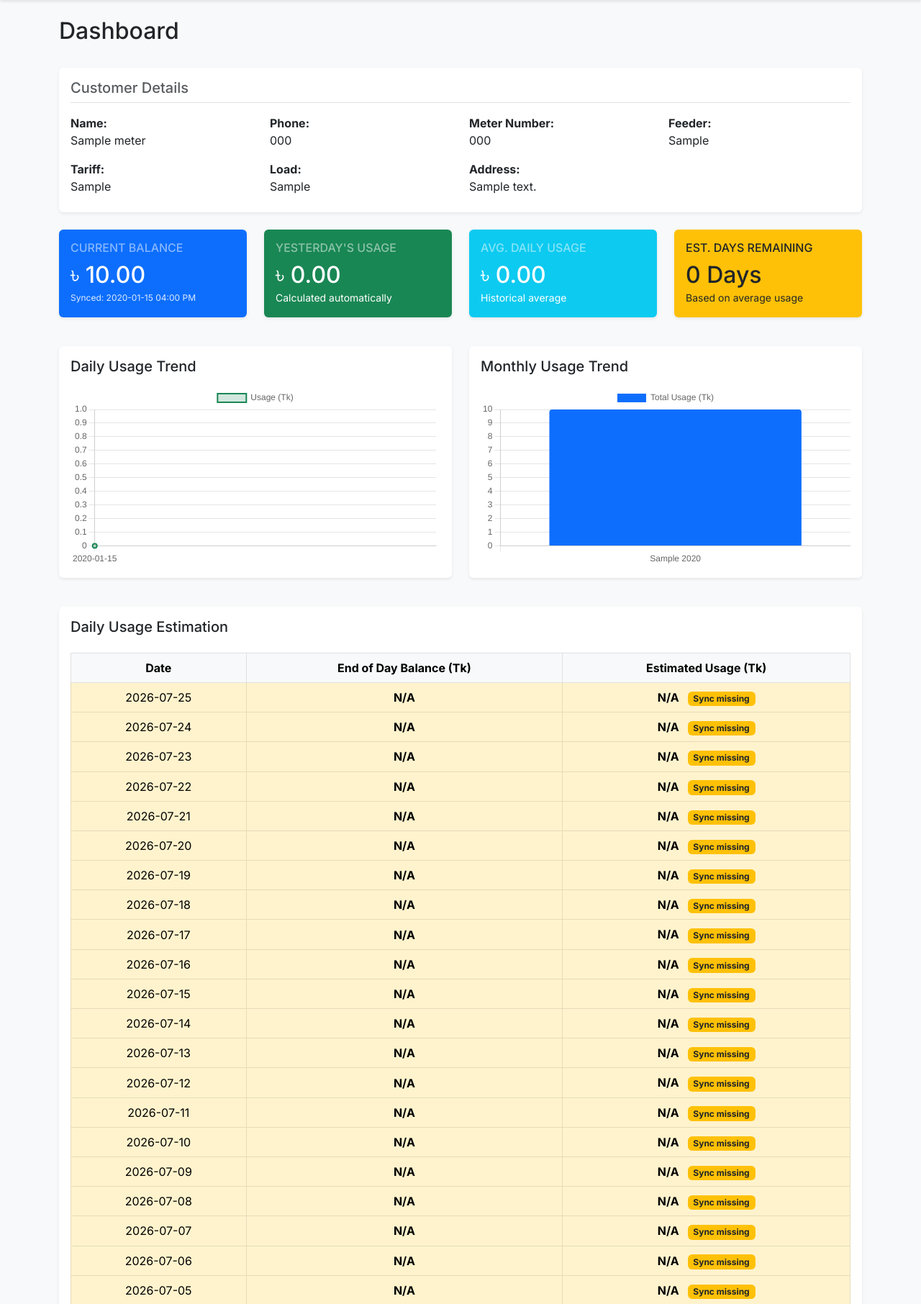
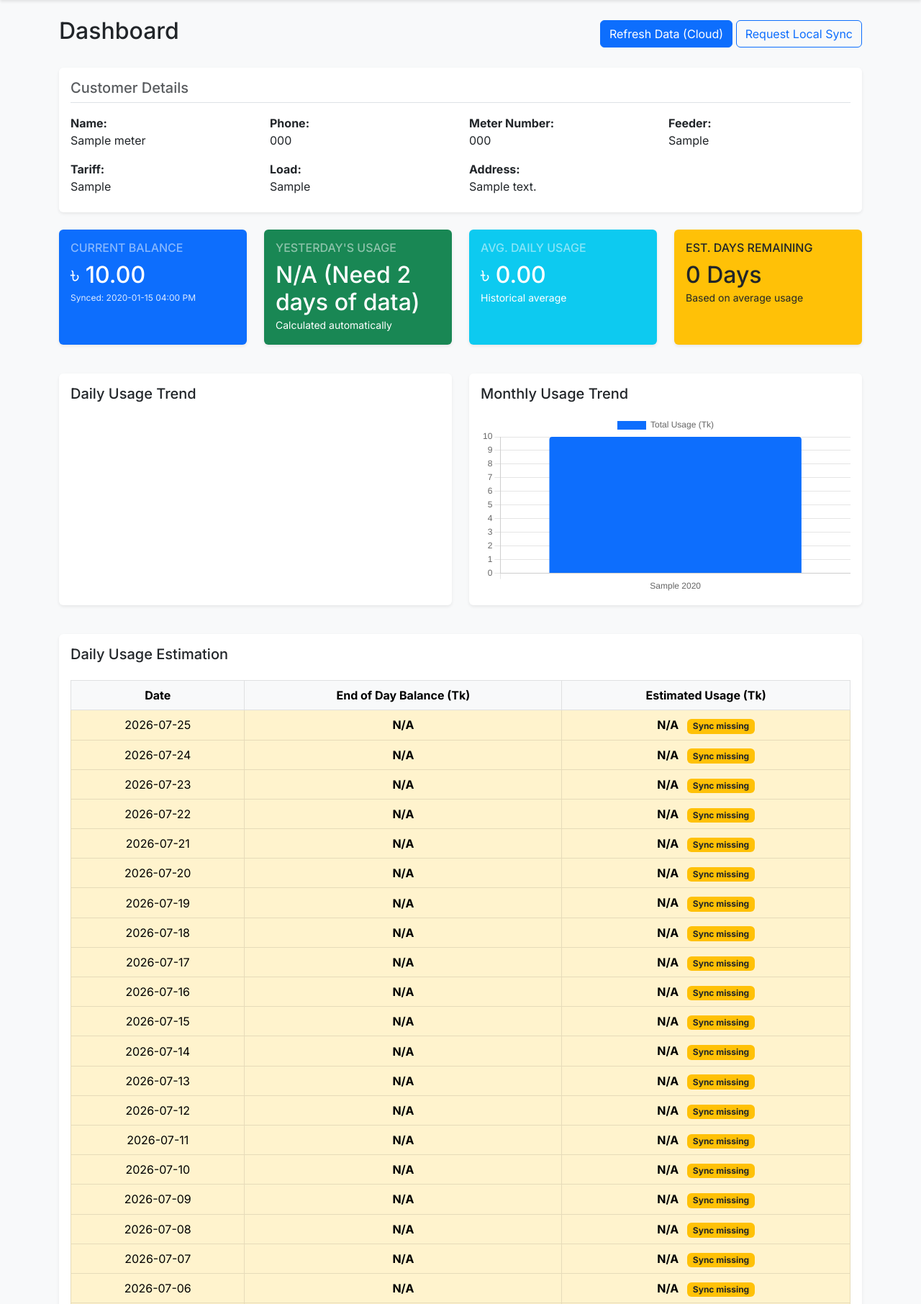
Before and after one commit to Ashfatul/nesco-meter-bill, a Flask app: page /dashboard in a window 1280 px wide. Shown: the part 56-1868 px from the top of the page at 72% size. Run offline with Flask 3, Linux system fonts and the light colour scheme; a user stored in the database is signed in; tables that the repository leaves empty hold one stand-in row (values such as "Sample post"); a map, chart or similar area stays blank.

Commit message:
Limit daily usages display, add PWA PNG icons for Chrome installability, implement local sync request flag and route

```diff
--- a/app.py
+++ b/app.py
@@ -179,6 +179,8 @@
                     'usage_value': 0.0,
                     'status': 'Sync missing'
                 })
+        # Slice to show only latest 31 days
+        daily_usages = daily_usages[:31]
 
     # For yesterday usage, if not available show 'N/A'
     yesterday_usage_display = "N/A (Need 2 days of data)"
@@ -317,6 +319,20 @@
 def service_worker():
     return app.send_static_file('js/sw.js'), 200, {'Content-Type': 'application/javascript'}
 
+@app.route('/request_local_sync')
+@login_required
+def request_local_sync():
+    meter = Meter.query.filter_by(user_id=current_user.id).first()
+    if meter:
+        meter.sync_requested = True
+        db.session.commit()
+        log_fetch(current_user.id, "Success", "Requested a manual sync from local PC.", "Manual")
+        flash('Local sync requested. If your local PC is on, it will fetch the latest data shortly.', 'info')
+    else:
+        flash('No meter configured to sync.', 'warning')
+    return redirect(url_for('dashboard'))
+
+
 
 @app.route('/settings', methods=['GET', 'POST'])
 @login_required
@@ -443,6 +459,9 @@
                 if 'last_synced' not in meter_cols:
                     db.session.execute(db.text("ALTER TABLE meters ADD COLUMN last_synced TIMESTAMP"))
                     db.session.commit()
+                if 'sync_requested' not in meter_cols:
+                    db.session.execute(db.text("ALTER TABLE meters ADD COLUMN sync_requested BOOLEAN DEFAULT 0 NOT NULL"))
+                    db.session.commit()
 
                 balance_cols = [row[1] for row in db.session.execute(db.text("PRAGMA table_info(balances)")).fetchall()]
                 if 'telegram_sent' not in balance_cols:
@@ -453,6 +472,7 @@
                 db.session.execute(db.text("ALTER TABLE users ADD COLUMN IF NOT EXISTS telegram_chat_id TEXT"))
                 db.session.execute(db.text("ALTER TABLE users ALTER COLUMN telegram_chat_id TYPE TEXT"))
                 db.session.execute(db.text("ALTER TABLE meters ADD COLUMN IF NOT EXISTS last_synced TIMESTAMP"))
+                db.session.execute(db.text("ALTER TABLE meters ADD COLUMN IF NOT EXISTS sync_requested BOOLEAN DEFAULT FALSE NOT NULL"))
                 db.session.execute(db.text("ALTER TABLE balances ADD COLUMN IF NOT EXISTS telegram_sent BOOLEAN DEFAULT FALSE NOT NULL"))
                 db.session.commit()
             print("Database self-healing columns verified successfully.")
--- a/models.py
+++ b/models.py
@@ -24,6 +24,7 @@
     tariff = db.Column(db.String(50))
     load = db.Column(db.String(50))
     last_synced = db.Column(db.DateTime)
+    sync_requested = db.Column(db.Boolean, default=False, nullable=False)
 
     # Relationships
     balances = db.relationship('Balance', backref='meter', lazy=True)
--- a/templates/base.html
+++ b/templates/base.html
@@ -10,7 +10,7 @@
     <meta name="theme-color" content="#0d6efd">
     <meta name="apple-mobile-web-app-capable" content="yes">
     <meta name="apple-mobile-web-app-status-bar-style" content="default">
-    <link rel="apple-touch-icon" href="/static/icons/icon-192x192.jpg">
+    <link rel="apple-touch-icon" href="/static/icons/icon-192x192.png">
     <style>
         body {
             font-family: 'Inter', sans-serif;
--- a/templates/dashboard.html
+++ b/templates/dashboard.html
@@ -1,8 +1,17 @@
 {% extends "base.html" %}
 
 {% block content %}
-<div class="d-flex justify-content-between align-items-center mb-4">
+<div class="d-flex justify-content-between align-items-center mb-4 flex-wrap gap-2">
     <h2>Dashboard</h2>
+    <div>
+        <a href="{{ url_for('refresh_data') }}" id="refreshBtn" class="btn btn-primary" onclick="showLoader()">
+            <span id="refreshLoader" class="spinner-border spinner-border-sm d-none" role="status" aria-hidden="true"></span>
+            <span id="refreshText">Refresh Data (Cloud)</span>
+        </a>
+        <a href="{{ url_for('request_local_sync') }}" class="btn btn-outline-primary">
+            Request Local Sync
+        </a>
+    </div>
 </div>
 
 <!-- User Details Card -->
```
Also changed, not shown: fetch_daily.py (+11 -2 lines), static/icons/icon-192x192.jpg (deleted), static/icons/icon-192x192.png (added), static/icons/icon-512x512.jpg (deleted), static/icons/icon-512x512.png (added), static/manifest.json.
